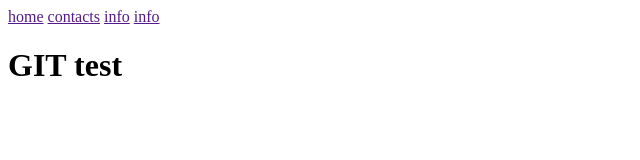
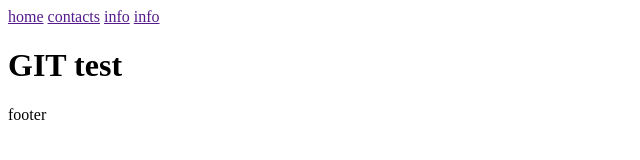
Before and after one commit to Natalia-Tikhomirova/AIT-52.2_GIT, a plain HTML site: page index.html in a window 1280 px wide. Shown: the full height of the page, 0-640 px from the left. Drawn offline with Linux system fonts and the light colour scheme.

Commit message:
add styles

```diff
--- a/index.html
+++ b/index.html
@@ -13,5 +13,9 @@
         <a href="">info</a>
     <h1>GIT test</h1>
 
+    <footer>
+        <p>footer</p>
+    </footer>
+
 </body>
 </html>
--- a/style.css
+++ b/style.css
@@ -0,0 +1,3 @@
+body{
+    background-color: red;
+}
```
